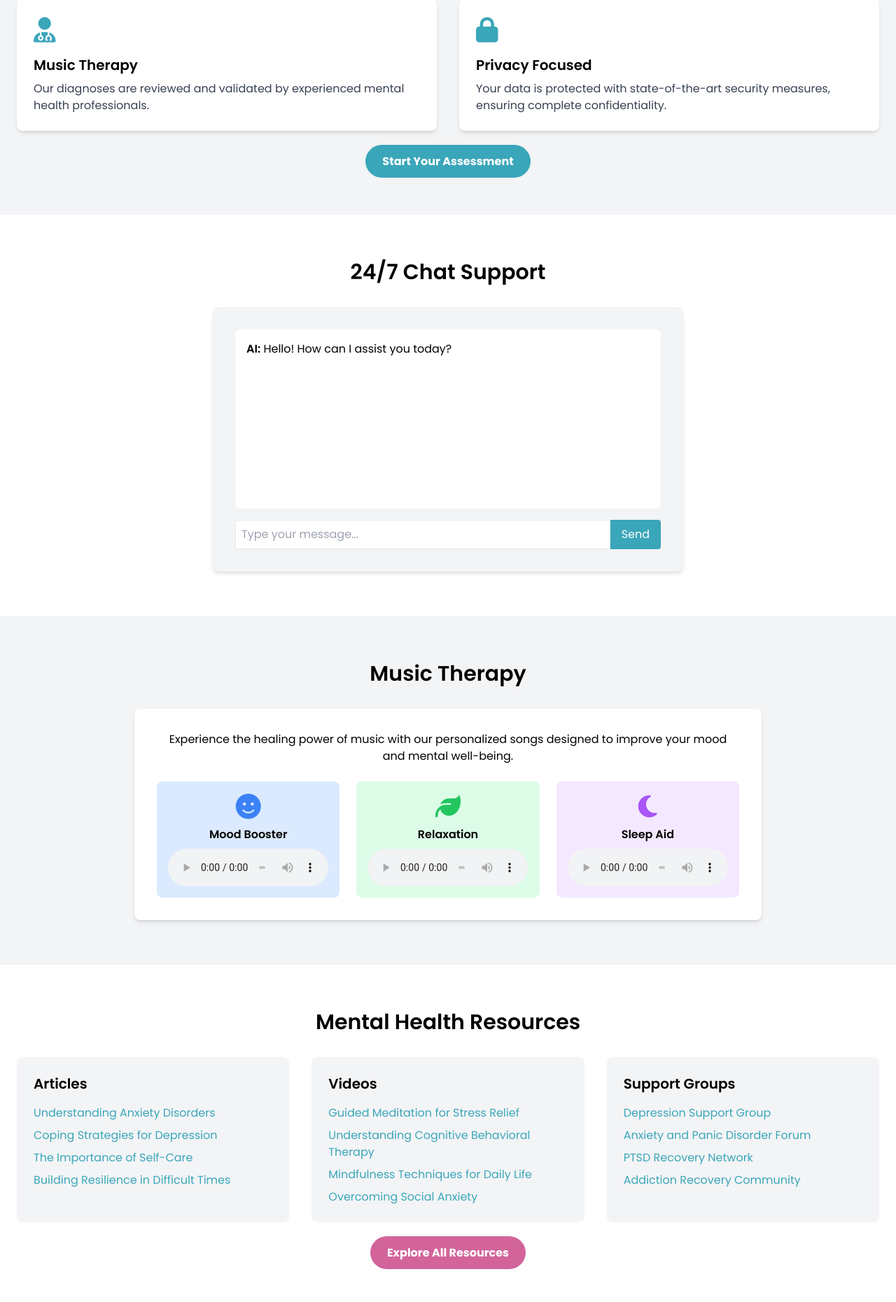
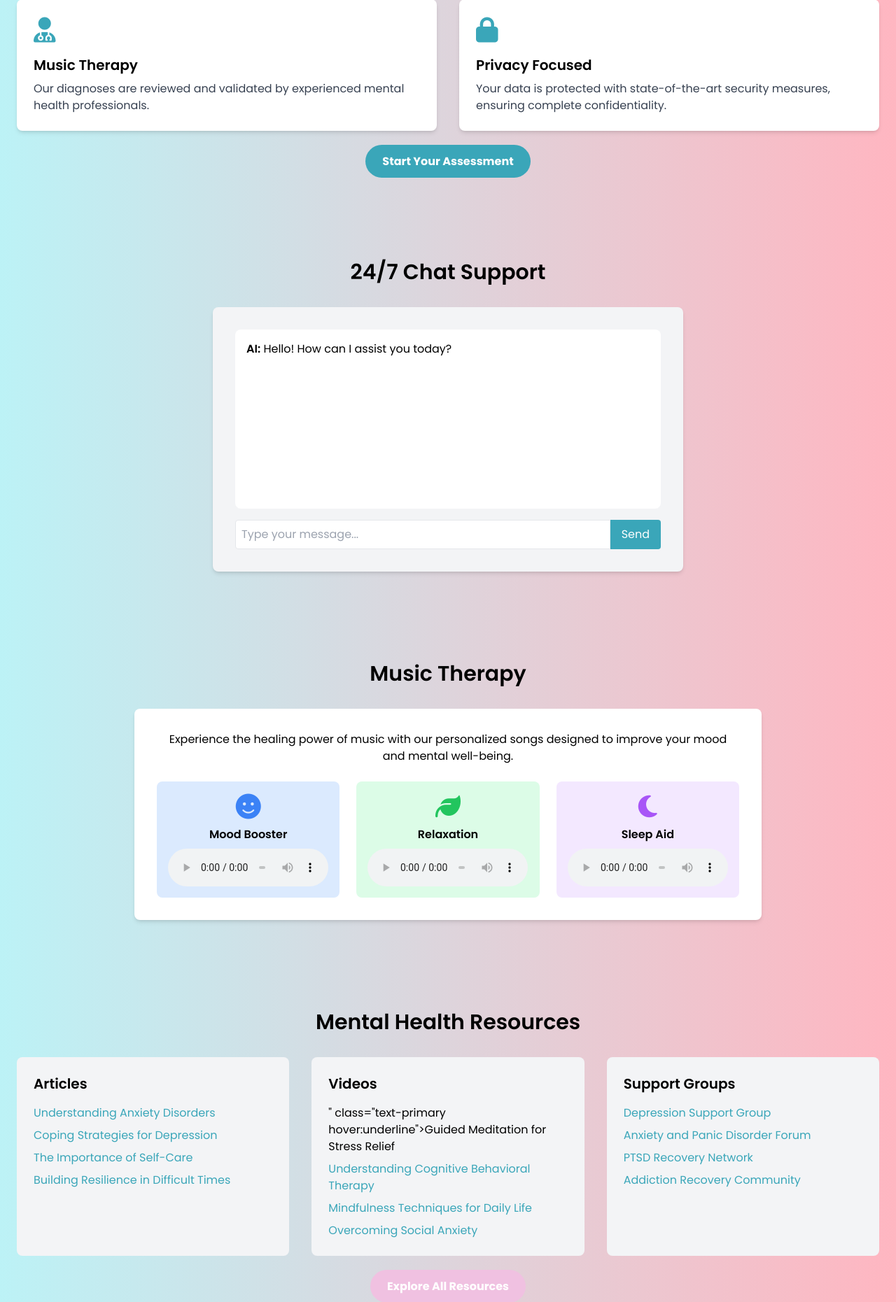
Before and after one commit to AnkitaSatapathy/Moodify, a Flask app: template INTEGRATION/templates/index.html in a window 1280 px wide. Shown: the part 1713-3574 px from the top of the page at 70% size. Run offline with Flask 3, Linux system fonts and the light colour scheme; the template is opened without the code that fills it, so the values that code supplies are empty; parts of the project's set-up code (start-up, migrations or seed data) failed here and were passed over; some libraries are stand-ins or nearby versions.

Commit message:
Update index.html

```diff
--- a/INTEGRATION/templates/index.html
+++ b/INTEGRATION/templates/index.html
@@ -12,7 +12,7 @@
                     colors: {
                          'custom': '#CAF4FF',
                         'primary': '#3AA6B9',
-                        'secondary': '#D2649A',
+                        'secondary': '#F0C1E1',
                     },
                     container: {
                         center: true,
@@ -37,8 +37,10 @@
         }
     </style>
 </head>
-<body class="bg-gray-100">
+<body class="bg-gradient-to-r from-primary via-custom to-secondary">
     <header-component></header-component>
+</body>
+</html>
 
     <main>
         <hero-section></hero-section>
@@ -56,9 +58,9 @@
         class Header extends HTMLElement {
             connectedCallback() {
                 this.innerHTML = `
-                    <header class="bg-white shadow-md">
+                    <header class="bg-[#FFD0D0]">
                         <nav class="container mx-auto px-6 py-3">
-                            <body style="background-color: #C5EBAA;">
+                            <body style="background-color:#FFB6C1;">
                             <div class="flex justify-between items-center">
                                 <div class="flex items-center">
                                     <img src="https://cdn4.vectorstock.com/i/1000x1000/83/13/ai-digital-brain-concept-blue-icon-or-logo-element-vector-22508313.jpg" alt="Mental Health AI Logo" class="h-10 w-10 mr-3">
@@ -126,7 +128,7 @@
         class AboutSection extends HTMLElement {
             connectedCallback() {
                 this.innerHTML = `
-                    <section id="about" class="py-16 bg-white">
+                    <section id="about" class="py-16 bg-gradient-to-r from-[#BCF2F6] to-[#FFB6C1]">
                         <div class="container mx-auto px-6">
                             <h2 class="text-3xl font-semibold text-center mb-8">About Moodify</h2>
                             <div class="flex flex-col md:flex-row items-center justify-between">
@@ -134,7 +136,7 @@
                                     <img src="https://www.techslang.com/wp-content/uploads/2020/08/image-from-rawpixel-id-593117-jpeg.jpg" alt="About Moodify" class="rounded-lg shadow-lg">
                                 </div>
                                 <div class="md:w-1/2 md:pl-8">
-                                    <p class="text-gray-700 mb-4">Moodify is at the forefront of revolutionizing mental health care through cutting-edge artificial intelligence along with recommedations such as personalized music choices. Our mission is to make mental health support accessible, personalized, and effective for everyone.</p>
+                                    <p class="text-gray-700 mb-4">Moodify is at the forefront of revolutionizing mental health care through cutting-edge artificial intelligence along with recommendations such as personalized music choices. Our mission is to make mental health support accessible, personalized, and effective for everyone.</p>
                                     <p class="text-gray-700 mb-4">We combine the expertise of mental health professionals with advanced AI algorithms to provide accurate diagnoses, personalized treatment plans, and ongoing support.</p>
                                     <p class="text-gray-700">Our team of dedicated professionals and AI specialists work tirelessly to ensure that you receive the best possible care and support on your mental health journey.</p>
                                 </div>
@@ -148,7 +150,7 @@
         class DiagnosisSection extends HTMLElement {
             connectedCallback() {
                 this.innerHTML = `
-                    <section id="diagnosis" class="py-16 bg-gray-100">
+                    <section id="diagnosis" class="py-16 bg-gradient-to-r from-[#BCF2F6] to-[#FFB6C1]">
                         <div class="container mx-auto px-6">
                             <h2 class="text-3xl font-semibold text-center mb-8">Diagnosis</h2>
                             <div class="grid grid-cols-1 md:grid-cols-2 gap-8">
@@ -185,7 +187,7 @@
         class ChatbotSupportSection extends HTMLElement {
             connectedCallback() {
                 this.innerHTML = `
-                    <section id="chatbot" class="py-16 bg-white">
+                    <section id="chatbot" class="py-16 bg-gradient-to-r from-[#BCF2F6] to-[#FFB6C1]">
             <div class="container mx-auto px-4">
                 <h2 class="text-3xl font-semibold text-center mb-8">24/7 Chat Support</h2>
                 <div class="max-w-2xl mx-auto bg-gray-100 p-8 rounded-lg shadow-md">
@@ -207,7 +209,7 @@
         class MusicTherapySection extends HTMLElement {
             connectedCallback() {
                 this.innerHTML = `
-        <section id="music" class="py-16 bg-gray-100">
+        <section id="music" class="py-16 bg-gradient-to-r from-[#BCF2F6] to-[#FFB6C1]">
             <div class="container mx-auto px-4">
                 <h2 class="text-3xl font-semibold text-center mb-8">Music Therapy</h2>
                 <div class="max-w-4xl mx-auto bg-white p-8 rounded-lg shadow-md">
@@ -247,14 +249,14 @@
     class ResourcesSection extends HTMLElement {
         connectedCallback() {
             this.innerHTML = `
-                <section id="resources" class="min-h-screen py-16 bg-white">
+                <section id="resources" class="min-h-screen py-16 bg-gradient-to-r from-[#BCF2F6] to-[#FFB6C1]"">
                     <div class="container mx-auto px-6">
                         <h2 class="text-3xl font-semibold text-center mb-8">Mental Health Resources</h2>
                         <div class="grid grid-cols-1 md:grid-cols-2 lg:grid-cols-3 gap-8">
                             <div class="bg-gray-100 rounded-lg p-6">
                                 <h3 class="text-xl font-semibold mb-4">Articles</h3>
                                 <ul class="space-y-2">
-                                    <li><a href="#" class="text-primary hover:underline">Understanding Anxiety Disorders</a></li>
+                                    <li><a href="https://www.psychiatry.org/patients-families/anxiety-disorders/what-are-anxiety-disorders" class="text-primary hover:underline">Understanding Anxiety Disorders</a></li>
                                     <li><a href="#" class="text-primary hover:underline">Coping Strategies for Depression</a></li>
                                     <li><a href="#" class="text-primary hover:underline">The Importance of Self-Care</a></li>
                                     <li><a href="#" class="text-primary hover:underline">Building Resilience in Difficult Times</a></li>
@@ -263,7 +265,7 @@
                             <div class="bg-gray-100 rounded-lg p-6">
                                 <h3 class="text-xl font-semibold mb-4">Videos</h3>
                                 <ul class="space-y-2">
-                                    <li><a href="#" class="text-primary hover:underline">Guided Meditation for Stress Relief</a></li>
+                                    <li><a href="<iframe width="560" height="315" src="https://www.youtube-nocookie.com/embed/tuPW7oOudVc?si=G7ylOUbNYKw4pJli" title="YouTube video player" frameborder="0" allow="accelerometer; autoplay; clipboard-write; encrypted-media; gyroscope; picture-in-picture; web-share" referrerpolicy="strict-origin-when-cross-origin" allowfullscreen></iframe>" class="text-primary hover:underline">Guided Meditation for Stress Relief</a></li>
                                     <li><a href="#" class="text-primary hover:underline">Understanding Cognitive Behavioral Therapy</a></li>
                                     <li><a href="#" class="text-primary hover:underline">Mindfulness Techniques for Daily Life</a></li>
                                     <li><a href="#" class="text-primary hover:underline">Overcoming Social Anxiety</a></li>
@@ -272,10 +274,10 @@
                             <div class="bg-gray-100 rounded-lg p-6">
                                 <h3 class="text-xl font-semibold mb-4">Support Groups</h3>
                                 <ul class="space-y-2">
-                                    <li><a href="#" class="text-primary hover:underline">Depression Support Group</a></li>
-                                    <li><a href="#" class="text-primary hover:underline">Anxiety and Panic Disorder Forum</a></li>
-                                    <li><a href="#" class="text-primary hover:underline">PTSD Recovery Network</a></li>
-                                    <li><a href="#" class="text-primary hover:underline">Addiction Recovery Community</a></li>
+                                    <li><a href="https://www.dbsalliance.org/support/chapters-and-support-groups/online-support-groups/" class="text-primary hover:underline">Depression Support Group</a></li>
+                                    <li><a href="https://www.mentalhealthforum.net/forum/forums/panic-disorder-and-agoraphobia-forum.43/" class="text-primary hover:underline">Anxiety and Panic Disorder Forum</a></li>
+                                    <li><a href="https://www.myptsd.com/" class="text-primary hover:underline">PTSD Recovery Network</a></li>
+                                    <li><a href="https://indianhelpline.com/de-addiction-helpline" class="text-primary hover:underline">Addiction Recovery Community</a></li>
                                 </ul>
                             </div>
                         </div>
@@ -291,7 +293,7 @@
     class ContactSection extends HTMLElement {
         connectedCallback() {
             this.innerHTML = `
-                <section id="contact" class="min-h-screen py-16 bg-gray-100">
+                <section id="contact" class="min-h-screen py-16 bg-gradient-to-r from-[#BCF2F6] to-[#FFB6C1]"">
                     <div class="container mx-auto px-6">
                         <h2 class="text-3xl font-semibold text-center mb-8">Contact Us</h2>
                         <div class="max-w-2xl mx-auto">
@@ -352,8 +354,6 @@
                                     <ul class="text-sm">
                                         <li><a href="#" class="hover:text-primary">Blog</a></li>
                                         <li><a href="#" class="hover:text-primary">FAQs</a></li>
-                                        <li><a href="#" class="hover:text-primary">Privacy Policy</a></li>
-                                        <li><a href="#" class="hover:text-primary">Terms of Service</a></li>
                                     </ul>
                                 </div>
                                 <div class="w-full md:w-1/4">
@@ -402,21 +402,57 @@
          });
 
          // Chatbot functionality
+         // Chatbot functionality for mental health support
 const chatMessages = document.getElementById('chat-messages');
 const userInput = document.getElementById('user-input');
 const sendButton = document.getElementById('send-message');
 
+// Sample responses for a mental health chat support
+const responses = [
+    "It's great that you're reaching out. How are you feeling today?",
+    "I'm here to listen. What’s on your mind?",
+    "It’s okay to talk about what you’re going through. Please share.",
+    "Remember, you're not alone. I'm here to support you.",
+    "Taking the first step is important. What would you like to discuss?",
+    "Maybe if you started to address questions of an inner nature of what changed in your life as a result of the back problem.To know your limitations and the areas of your life which they affect, will greatly contribute to stronger self-knowledge within you.Greater awareness and sense of direction very often decreases depression",
+    "Your feelings are valid. Let's talk about what you're experiencing.",
+    "Have you used meditation or hypnosis? Relaxing the mind and connecting with your true self is a great way to calm your thoughts and get to peace and calm. Hypnosis and meditation have helped a lot of people with anxiety and depression. Google hypnotherapists near me or write for a while about what is going on",
+    "It's perfectly okay to feel the way you do. I'm here for you.",
+    "Check this blog out: 'How to Develop Self-Esteem by wikiHow' .Hope you find a few nuggets of helpfulness in this",
+    "I would suggest some holistic approaches, such as getting your Vitamin D and iron levels checked. Make sure you are eating well, exercising, and getting outside when you can. Take a trip to someplace warm if possible. Use a sun lamp in the morning for 30 minutes to simulate sunlight. Seek professional health to gain coping skills and other ways to manage symptoms",
+    "Talking can be a helpful way to process your thoughts. What would you like to say?",
+    "It's important to express your feelings. What’s been bothering you?",
+    "I'm glad you decided to chat. What’s been on your mind lately?",
+    "Maybe right now it is time for you to rest before the next wave of new activity comes along.To have no interest may mean you are already so saturated with recent situations and their meaning that you are naturally withdrawing in order to regain your energy",
+    "Sometimes sharing can lighten the load. How can I help you today?",
+    "You deserve to feel heard. What would you like to talk about?",
+    "One way to know yourself a little better and why the dynamics you describe take place, is to understand the particular dynamics of your life context.Look at your major areas of where you spend your time, whether you are happy with the people with whom you socialize, how you feel toward family members and how they seem to feel toward you",
+    "I’m here to support you. Let’s take it one step at a time."
+];
 sendButton.addEventListener('click', () => {
     const message = userInput.value.trim();
     if (message) {
         addMessage('You', message);
-                 // Simulate AI response (replace with actual AI integration)
+
+        // Simulate AI response
         setTimeout(() => {
-                     addMessage('AI', 'Thank you for your message. How can I assist you further?');
+            const randomResponse = responses[Math.floor(Math.random() * responses.length)];
+            addMessage('AI', randomResponse);
         }, 1000);
+
         userInput.value = '';
     }
 });
+
+// Function to add messages to the chat
+function addMessage(sender, message) {
+    const messageElement = document.createElement('div');
+    messageElement.classList.add('message');
+    messageElement.innerHTML = `<strong>${sender}:</strong> ${message}`;
+    chatMessages.appendChild(messageElement);
+    chatMessages.scrollTop = chatMessages.scrollHeight; // Scroll to the bottom
+}
+
 
          function addMessage(sender, message) {
              const messageElement = document.createElement('div');
```
Lines whose indentation alone changed are shown as unchanged.
